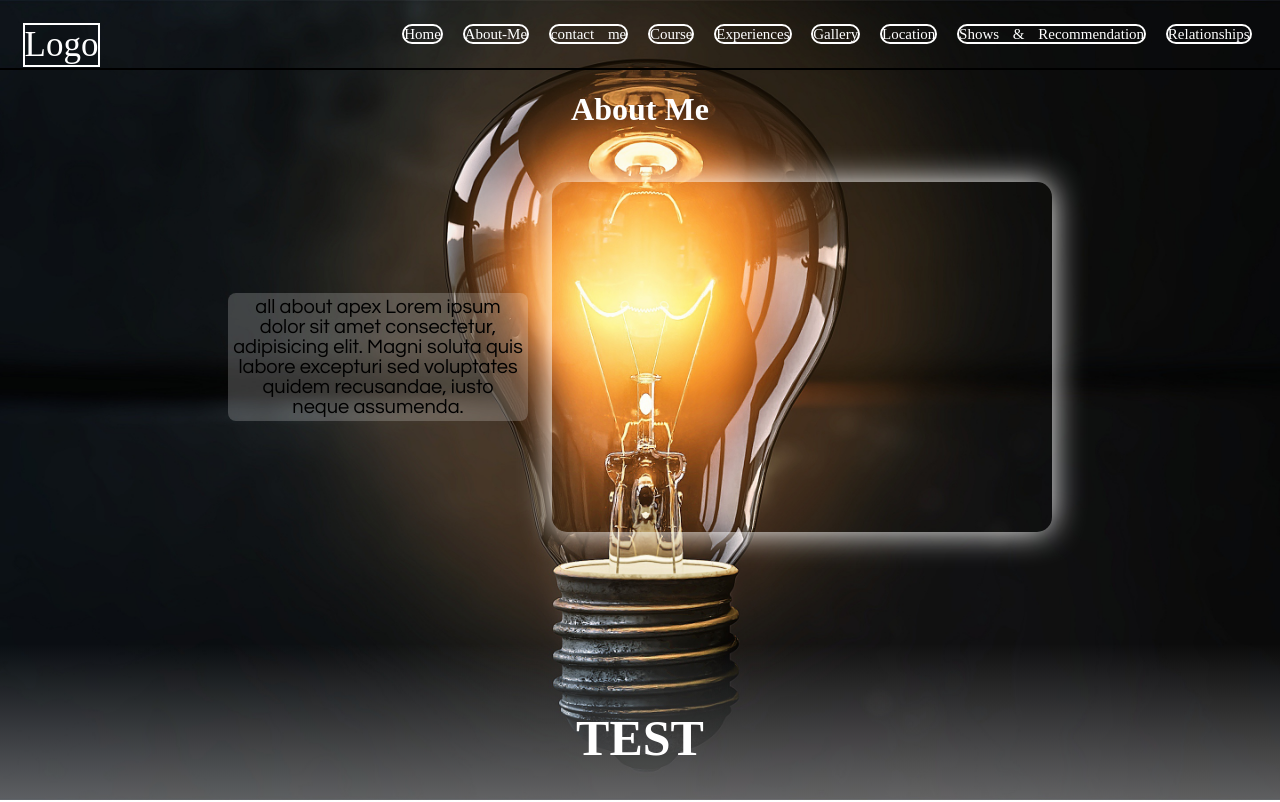
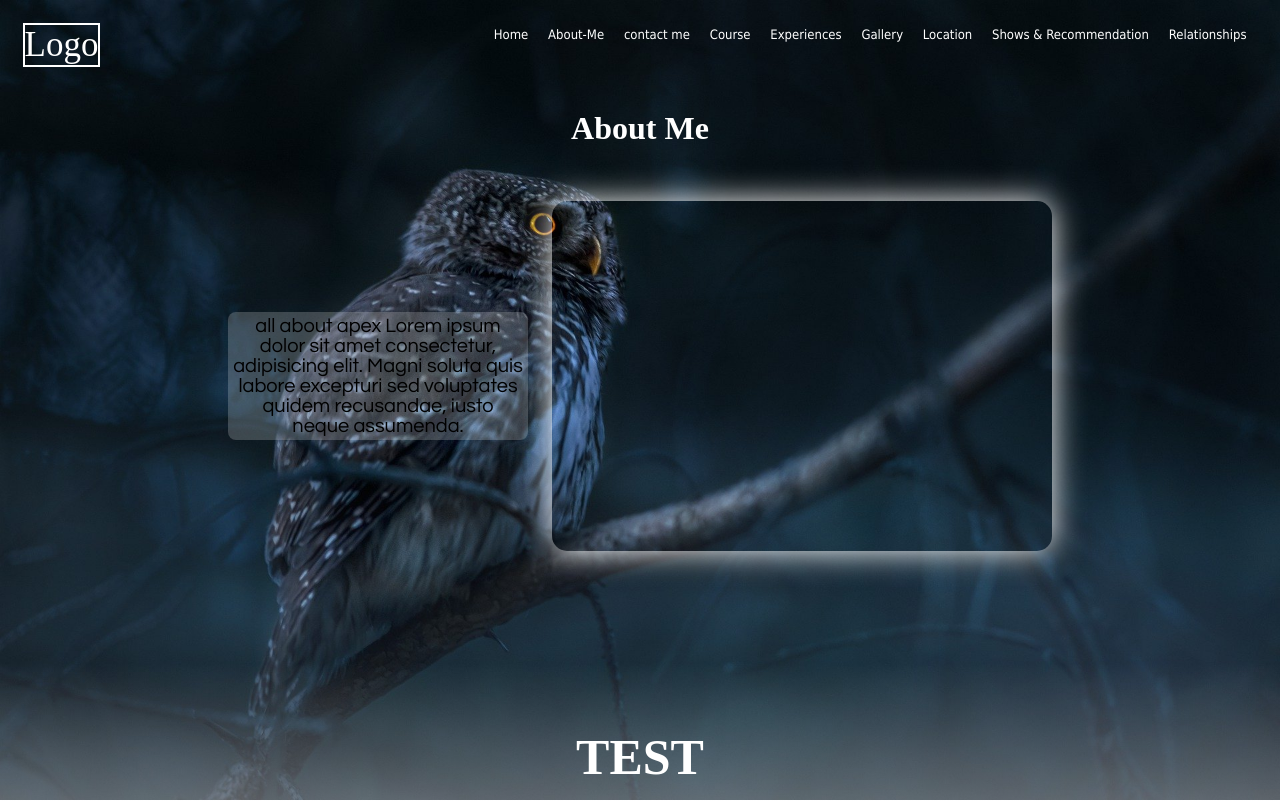
Before and after one commit to RyleFuentes/FinalExam_Fuentes.html., a plain HTML site: page subpages/AboutMe.html in a window 1280 px wide. Shown: the top 802 px of the page. Drawn offline with Linux system fonts and the light colour scheme.

Commit message:
background changes

```diff
--- a/front.css
+++ b/front.css
@@ -64,7 +64,7 @@ header nav{
 }
 
 header li{
-
+    margin: 5px;
     font-size: 13px;
     font-family: Tahoma;
     padding: 3px;
--- a/subcss/aboutme.css
+++ b/subcss/aboutme.css
@@ -1,8 +1,6 @@
 html{
     scroll-behavior: smooth;
 }
-
-
 
 body{
     margin: 0;
@@ -11,12 +9,12 @@ body{
 }
 
 .background{
-    background: url(../assesets/background.jpg);
+    background: url(../assesets/eurasian-pygmy-owl-6881984_1920.jpg), black;
+
     background-size: cover;
     background-position: center top;
     background-repeat: no-repeat;
-    max-height: 100vh;
-
+    height: 100vh;
 }
 
 *{
@@ -28,15 +26,19 @@ body{
     border:none;
     width: 100%;
     font-size: 15px;
-    position: sticky;
-    top: 0;
+
+}
+
+.header{
+    display: flex;
+    width: 100%;
+    justify-content: space-between;
 }
 
 
 header{
     width: 100%;
     padding: 1.5em;
-    border-bottom: 2px solid rgb(0, 0, 0);
 }
 
 
@@ -46,7 +48,6 @@ header{
     font-family: Broadway;
     font-size: 35px;
     max-width: max-content;
-    float: left;
 }
 
 header nav *{
@@ -54,18 +55,21 @@ header nav *{
 }
 
 header nav{
-   text-align: right;
-   margin: 3px;
-    word-spacing: 10px;
+    text-align: right;
+    margin: 3px;
+ }
+
+#menu li{
+    margin: 5px;
 }
 
 header li{
-    font-family: broadway;
-    margin: 3px;
+    margin: 5px;
+    font-size: 13px;
+    font-family: Tahoma;
+    padding: 3px;
     list-style: none;
     display:inline;
-    border: 2px solid white;
-    border-radius: 15px;
 
 }
 header li *{
@@ -76,6 +80,7 @@ header li:hover *{
 }
 
 header li:hover{
+    border-radius: 15px;
     box-shadow: 0 0 1.5em white;
     background-color: white;
 }
```
